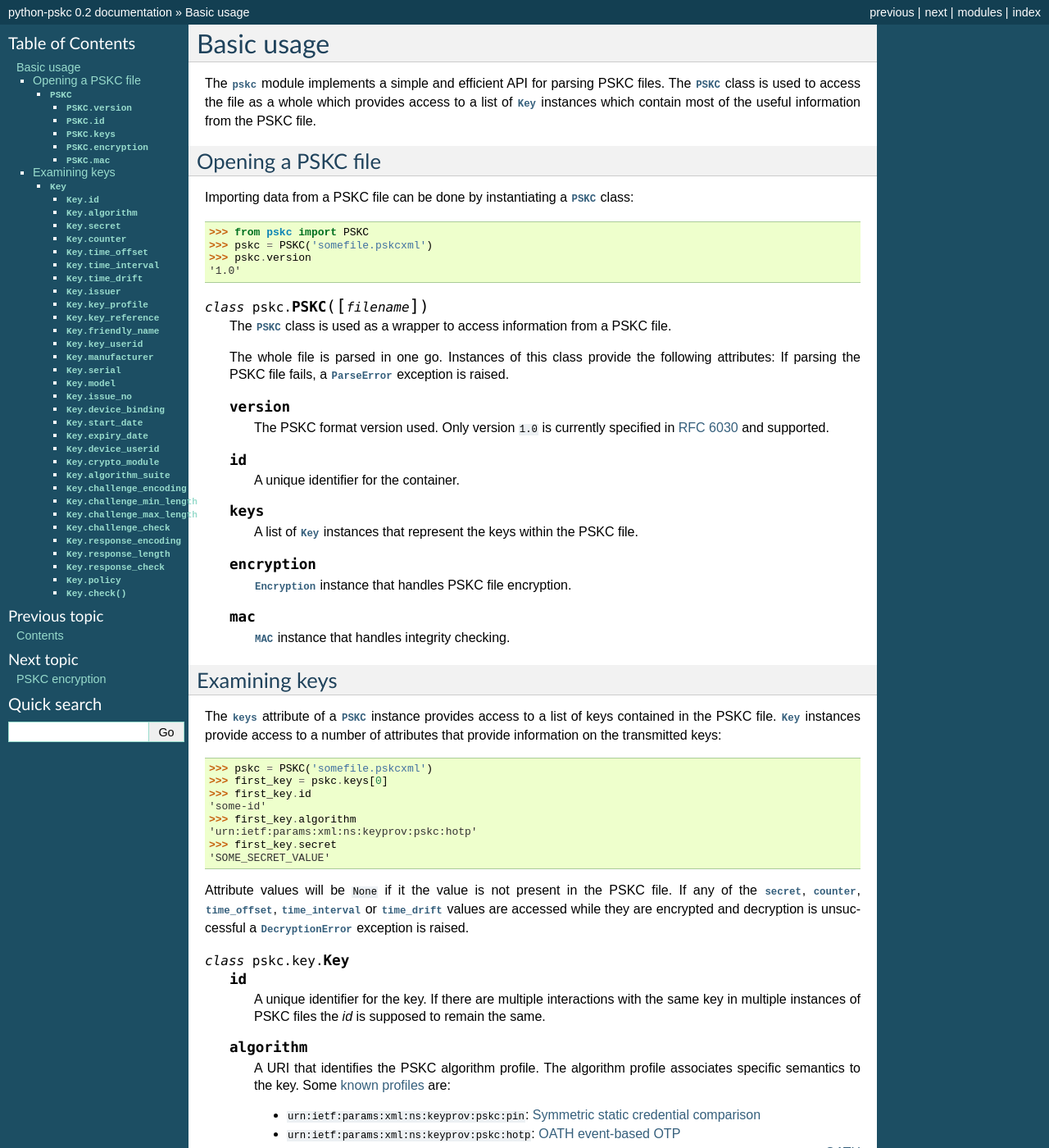
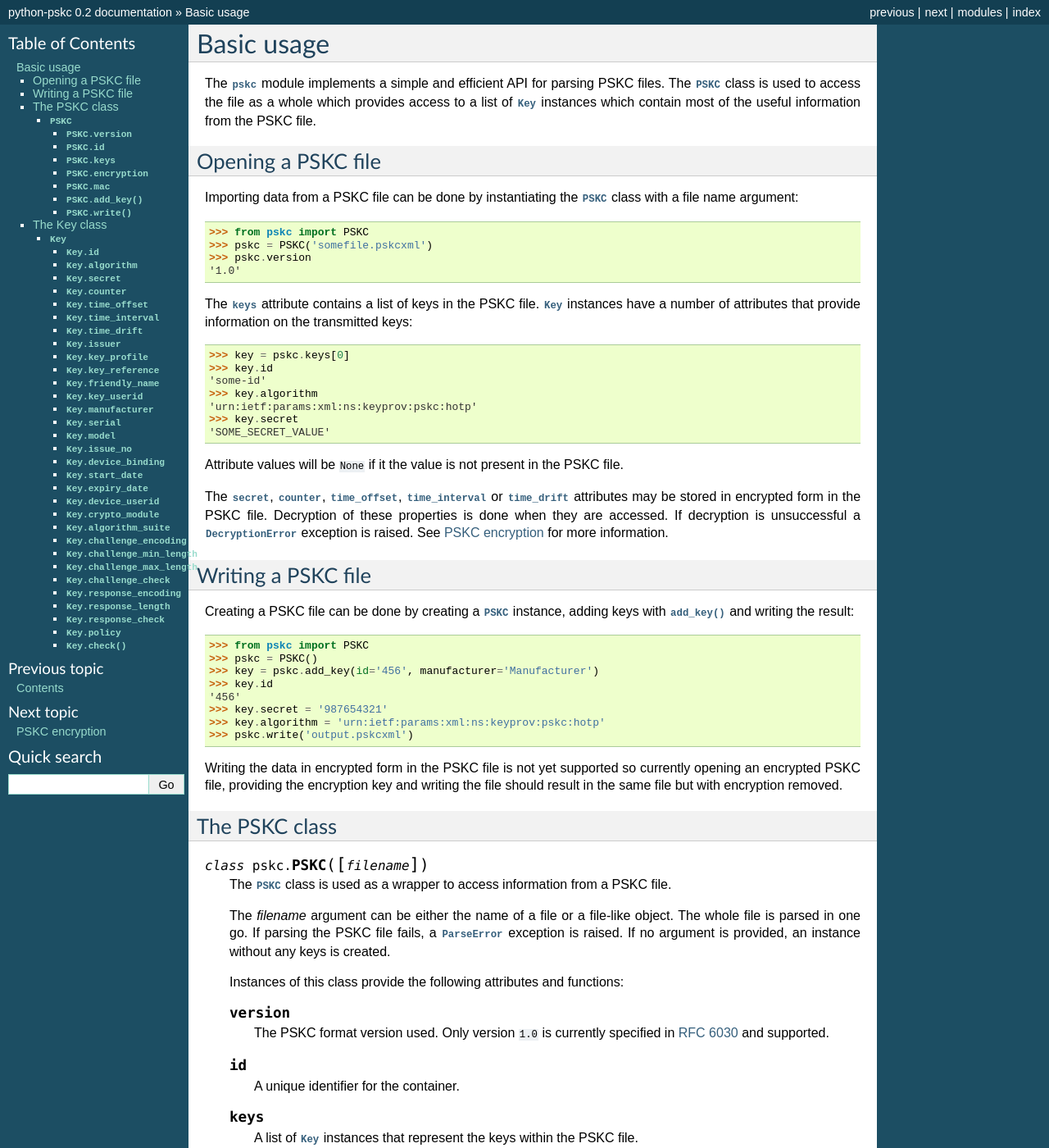
Before and after one commit to arthurdejong/python-pskc, a Sphinx documentation site: the page built from docs/usage.rst, in a window 1280 px wide and 1400 px high. Shown: the whole window at 82% size. Built offline with Sphinx 7.4.7, drawn with Linux system fonts in a browser that asks for light colours; some of the changed text lies outside the part shown.

Commit message:
Update documentation
This updates the documentation with the new features (writing PSKC
files) as well as many editorial improvements, some rewording and a few
typo fixes. Some things were moved around a little in order to be more
easily readable and easier to find.

```diff
--- a/docs/conf.py
+++ b/docs/conf.py
@@ -46,7 +46,7 @@ master_doc = 'index'
 
 # General information about the project.
 project = u'python-pskc'
-copyright = u'2014, Arthur de Jong'
+copyright = u'2014-2015 Arthur de Jong'
 
 # The version info for the project you're documenting, acts as replacement for
 # |version| and |release|, also used in various other places throughout the
--- a/docs/exceptions.rst
+++ b/docs/exceptions.rst
@@ -22,9 +22,9 @@ Exceptions
 
 .. exception:: DecryptionError
 
-   Raised when decrypting the embedded encrypted value fails due to missing
-   or incorrect key, unsupported decryption or MAC algorithm, failed message
-   authentication check or other error.
+   Raised when decrypting a value fails due to missing or incorrect key,
+   unsupported decryption or MAC algorithm, failed message authentication
+   check or other error.
 
    This exception is generally raised when accessing encrypted information
    (i.e. the :attr:`~pskc.key.Key.secret`, :attr:`~pskc.key.Key.counter`,
--- a/docs/usage.rst
+++ b/docs/usage.rst
@@ -10,25 +10,74 @@ contain most of the useful information from the PSKC file.
 Opening a PSKC file
 -------------------
 
-.. module:: pskc
-
-Importing data from a PSKC file can be done by instantiating a
-:class:`~pskc.PSKC` class::
+Importing data from a PSKC file can be done by instantiating the
+:class:`~pskc.PSKC` class with a file name argument::
 
     >>> from pskc import PSKC
     >>> pskc = PSKC('somefile.pskcxml')
     >>> pskc.version
     '1.0'
 
+The :attr:`~pskc.PSKC.keys` attribute contains a list of keys in the PSKC
+file. :class:`~pskc.key.Key` instances have a number of attributes that
+provide information on the transmitted keys::
+
+    >>> key = pskc.keys[0]
+    >>> key.id
+    'some-id'
+    >>> key.algorithm
+    'urn:ietf:params:xml:ns:keyprov:pskc:hotp'
+    >>> key.secret
+    'SOME_SECRET_VALUE'
+
+Attribute values will be ``None`` if it the value is not present in the PSKC
+file.
+
+The :attr:`~pskc.key.Key.secret`, :attr:`~pskc.key.Key.counter`,
+:attr:`~pskc.key.Key.time_offset`, :attr:`~pskc.key.Key.time_interval` or
+:attr:`~pskc.key.Key.time_drift` attributes may be stored in encrypted form
+in the PSKC file. Decryption of these properties is done when they are
+accessed. If decryption is unsuccessful a
+:exc:`~pskc.exceptions.DecryptionError` exception is raised. See
+:doc:`encryption` for more information.
+
+
+Writing a PSKC file
+-------------------
+
+Creating a PSKC file can be done by creating a :class:`~pskc.PSKC` instance,
+adding keys with :func:`~pskc.PSKC.add_key()` and writing the result::
+
+    >>> from pskc import PSKC
+    >>> pskc = PSKC()
+    >>> key = pskc.add_key(id='456', manufacturer='Manufacturer')
+    >>> key.id
+    '456'
+    >>> key.secret = '987654321'
+    >>> key.algorithm = 'urn:ietf:params:xml:ns:keyprov:pskc:hotp'
+    >>> pskc.write('output.pskcxml')
+
+Writing the data in encrypted form in the PSKC file is not yet supported so
+currently opening an encrypted PSKC file, providing the encryption key and
+writing the file should result in the same file but with encryption removed.
+
+
+The PSKC class
+--------------
+
+.. module:: pskc
 
 .. class:: PSKC([filename])
 
    The :class:`PSKC` class is used as a wrapper to access information from a
    PSKC file.
 
-   The whole file is parsed in one go. Instances of this class provide the
-   following attributes: If parsing the PSKC file fails, a
-   :exc:`~pskc.exceptions.ParseError` exception is raised.
+   The `filename` argument can be either the name of a file or a file-like
+   object. The whole file is parsed in one go. If parsing the PSKC file
+   fails, a :exc:`~pskc.exceptions.ParseError` exception is raised.
+   If no argument is provided, an instance without any keys is created.
+
+   Instances of this class provide the following attributes and functions:
 
    .. attribute:: version
 
@@ -49,41 +98,34 @@ Importing data from a PSKC file can be done by instantiating a
    .. attribute:: encryption
 
       :class:`~pskc.encryption.Encryption` instance that handles PSKC file
-      encryption.
+      encryption. See :doc:`encryption` for more information.
 
    .. attribute:: mac
 
-      :class:`~pskc.mac.MAC` instance that handles integrity checking.
+      :class:`~pskc.mac.MAC` instance for handling integrity checking.
+      See :doc:`mac` for more information.
 
 
-Examining keys
---------------
+   .. function:: add_key([**kwargs])
+
+      Add a new key to the PSKC instance. The keyword arguments may refer to
+      any attributes of the :class:`~pskc.key.Key` class with which the new
+      key is initialised.
+
+   .. function:: write(filename)
+
+      Write the PSKC object to the provided file. The `filename` argument can
+      be either the name of a file or a file-like object.
+
+
+The Key class
+-------------
 
 .. module:: pskc.key
 
-The :attr:`~pskc.PSKC.keys` attribute of a :class:`~pskc.PSKC` instance
-provides access to a list of keys contained in the PSKC file. :class:`Key`
-instances provide access to a number of attributes that provide information
-on the transmitted keys::
+.. class:: Key()
 
-    >>> pskc = PSKC('somefile.pskcxml')
-    >>> first_key = pskc.keys[0]
-    >>> first_key.id
-    'some-id'
-    >>> first_key.algorithm
-    'urn:ietf:params:xml:ns:keyprov:pskc:hotp'
-    >>> first_key.secret
-    'SOME_SECRET_VALUE'
-
-Attribute values will be ``None`` if it the value is not present in the PSKC
-file. If any of the :attr:`~pskc.key.Key.secret`,
-:attr:`~pskc.key.Key.counter`, :attr:`~pskc.key.Key.time_offset`,
-:attr:`~pskc.key.Key.time_interval` or :attr:`~pskc.key.Key.time_drift`
-values are accessed while they are encrypted and decryption is unsuccessful a
-:exc:`~pskc.exceptions.DecryptionError` exception is raised.
-
-
-.. class:: Key()
+   Instances of this class provide the following attributes and functions:
 
    .. attribute:: id
 
@@ -186,7 +231,7 @@ values are accessed while they are encrypted and decryption is unsuccessful a
 
    .. attribute:: model
 
-      A manufacturer specific description of the model of the device.
+      A manufacturer-specific description of the model of the device.
 
    .. attribute:: issue_no
 
@@ -249,7 +294,7 @@ values are accessed while they are encrypted and decryption is unsuccessful a
    .. attribute:: challenge_check
 
       Boolean that indicates whether the device will check an embedded
-      `Luhn check digit <http://arthurdejong.org/python-stdnum/doc/0.9/stdnum.luhn.html>`_
+      `Luhn check digit <http://arthurdejong.org/python-stdnum/doc/stdnum.luhn.html>`_
       contained in the challenge.
 
    .. attribute:: response_encoding
@@ -264,7 +309,7 @@ values are accessed while they are encrypted and decryption is unsuccessful a
    .. attribute:: response_check
 
       Boolean that indicates whether the device will append a
-      `Luhn check digit <http://arthurdejong.org/python-stdnum/doc/0.9/stdnum.luhn.html>`_
+      `Luhn check digit <http://arthurdejong.org/python-stdnum/doc/stdnum.luhn.html>`_
       to the response.
 
    .. attribute:: policy
--- a/pskc/__init__.py
+++ b/pskc/__init__.py
@@ -37,9 +37,7 @@ The following prints all keys, decrypting using a password:
 ...     print('%s %s' % (key.serial, str(key.secret.decode())))
 987654321 12345678901234567890
 
-The module should be able to handle most common PSKC files. Checking embedded
-signatures, asymmetric keys and writing files are on the wishlist (patches
-welcome).
+The module should be able to handle most common PSKC files.
 """
 
 
```
Also changed, not shown: other parts of docs/usage.rst (+23 -20 lines), docs/encryption.rst (+8 -4 lines), docs/mac.rst (+17 -11 lines), docs/policy.rst (+19 -8 lines), 1 other file.
